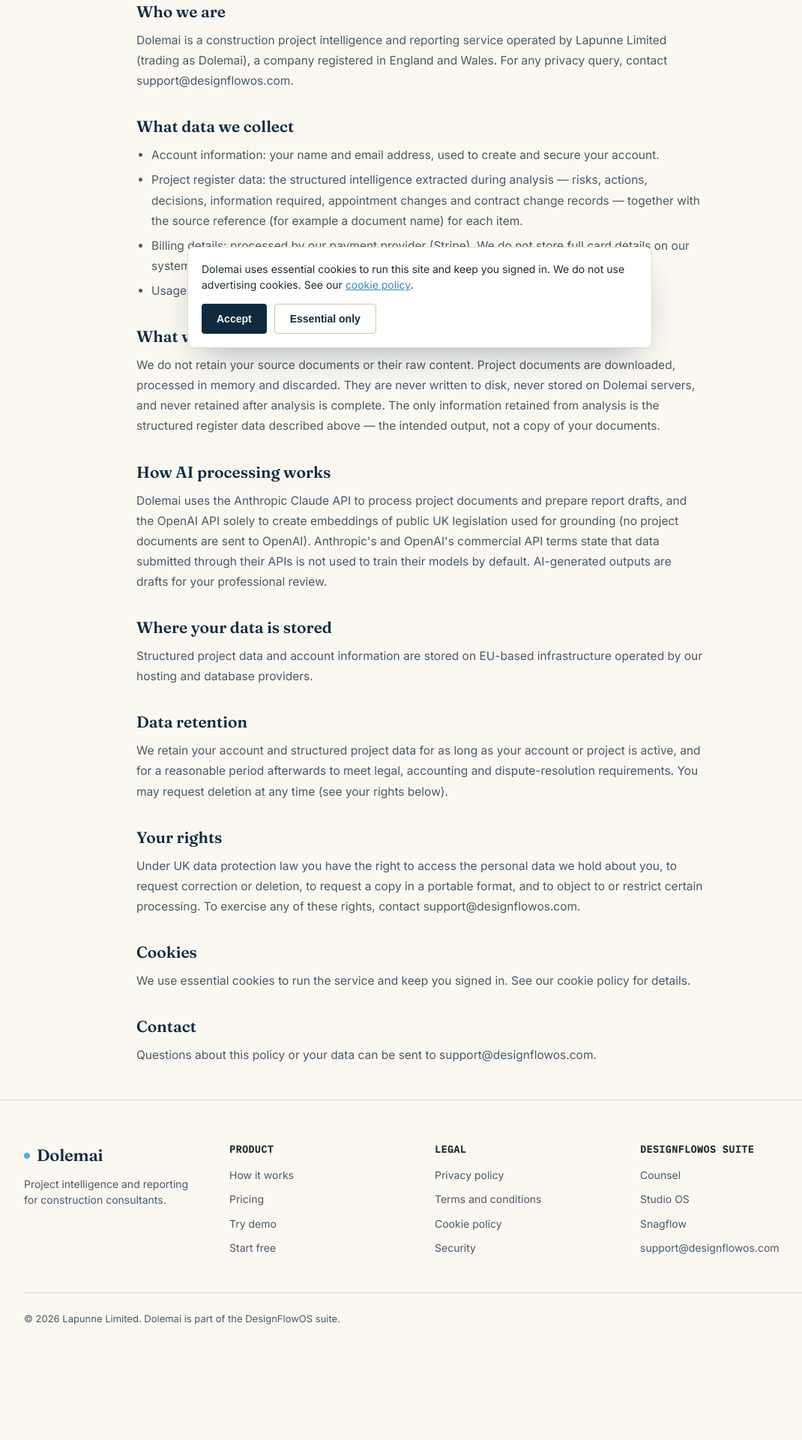
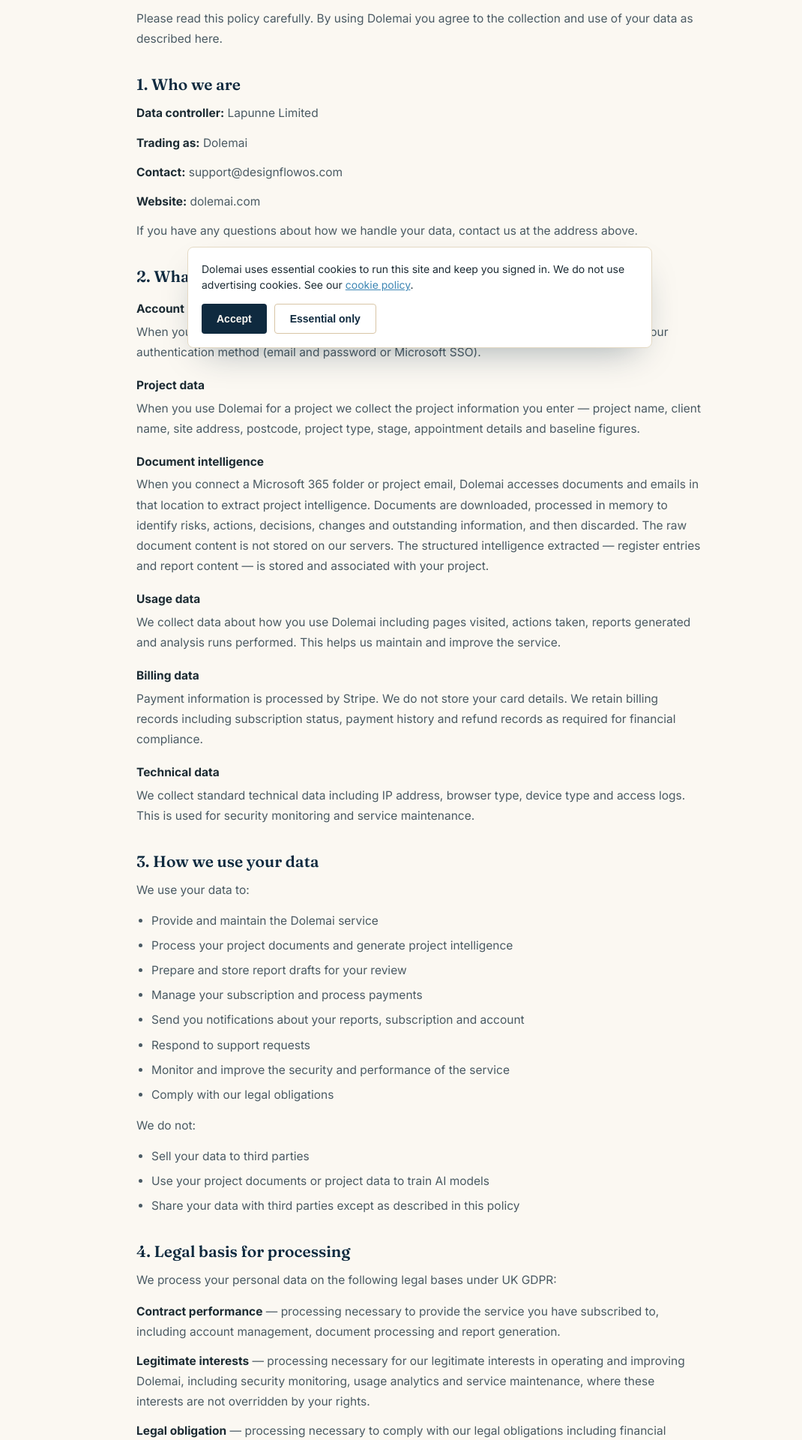
Before and after one commit to DesignflowOSapp/dolemai-marketing, a Next.js app: page /privacy in a window 1280 px wide. Shown: the part 320-2240 px from the top of the page at 75% size, without its empty margins (80-1150 px from the left). Before the commit the page ends 2129 px from the top, so only its background shows below. Built offline with nearby package versions, Linux system fonts and the light colour scheme.

Commit message:
Privacy: full rewrite (UK GDPR, third-parties table, data rights)

```diff
--- a/app/(marketing)/privacy/page.tsx
+++ b/app/(marketing)/privacy/page.tsx
@@ -1,10 +1,10 @@
-import { LegalShell, H, P, UL } from "@/components/legal";
+import { LegalShell, H, Sub, P, PB, UL, Table } from "@/components/legal";
 import { pageMeta } from "@/lib/seo";
 
 export const metadata = pageMeta({
   title: "Privacy policy",
   description:
-    "How Dolemai handles your data. Source documents are processed in memory and never stored; only structured register data is retained. Operated by Lapunne Limited trading as Dolemai.",
+    "How Dolemai (Lapunne Limited) collects, uses and protects your personal data under UK GDPR — data collected, AI processing, storage, retention, third parties and your rights.",
   path: "/privacy",
 });
 
@@ -12,41 +12,124 @@
   return (
     <LegalShell
       title="Privacy policy"
-      updated="16 July 2026"
-      intro="This policy explains what information Dolemai collects, how it is processed, and your rights. Dolemai is operated by Lapunne Limited (trading as Dolemai)."
+      updated="July 2026"
+      intro="Dolemai is provided by Lapunne Limited, a company registered in England and Wales. This policy explains how we collect, use and protect your personal data when you use Dolemai at app.dolemai.com."
     >
+      <P>{`Please read this policy carefully. By using Dolemai you agree to the collection and use of your data as described here.`}</P>
 
-      <H>Who we are</H>
-      <P>Dolemai is a construction project intelligence and reporting service operated by Lapunne Limited (trading as Dolemai), a company registered in England and Wales. For any privacy query, contact support@designflowos.com.</P>
+      <H>1. Who we are</H>
+      <PB lead="Data controller:" text="Lapunne Limited" />
+      <PB lead="Trading as:" text="Dolemai" />
+      <PB lead="Contact:" text="support@designflowos.com" />
+      <PB lead="Website:" text="dolemai.com" />
+      <P>{`If you have any questions about how we handle your data, contact us at the address above.`}</P>
 
-      <H>What data we collect</H>
+      <H>2. What data we collect</H>
+      <Sub>Account data</Sub>
+      <P>{`When you create an account we collect your email address, your name if you provide it, and your authentication method (email and password or Microsoft SSO).`}</P>
+      <Sub>Project data</Sub>
+      <P>{`When you use Dolemai for a project we collect the project information you enter — project name, client name, site address, postcode, project type, stage, appointment details and baseline figures.`}</P>
+      <Sub>Document intelligence</Sub>
+      <P>{`When you connect a Microsoft 365 folder or project email, Dolemai accesses documents and emails in that location to extract project intelligence. Documents are downloaded, processed in memory to identify risks, actions, decisions, changes and outstanding information, and then discarded. The raw document content is not stored on our servers. The structured intelligence extracted — register entries and report content — is stored and associated with your project.`}</P>
+      <Sub>Usage data</Sub>
+      <P>{`We collect data about how you use Dolemai including pages visited, actions taken, reports generated and analysis runs performed. This helps us maintain and improve the service.`}</P>
+      <Sub>Billing data</Sub>
+      <P>{`Payment information is processed by Stripe. We do not store your card details. We retain billing records including subscription status, payment history and refund records as required for financial compliance.`}</P>
+      <Sub>Technical data</Sub>
+      <P>{`We collect standard technical data including IP address, browser type, device type and access logs. This is used for security monitoring and service maintenance.`}</P>
+
+      <H>3. How we use your data</H>
+      <P>{`We use your data to:`}</P>
       <UL items={[
-        "Account information: your name and email address, used to create and secure your account.",
-        "Project register data: the structured intelligence extracted during analysis — risks, actions, decisions, information required, appointment changes and contract change records — together with the source reference (for example a document name) for each item.",
-        "Billing details: processed by our payment provider (Stripe). We do not store full card details on our systems.",
-        "Usage and technical data: basic logs required to operate and secure the service.",
+        "Provide and maintain the Dolemai service",
+        "Process your project documents and generate project intelligence",
+        "Prepare and store report drafts for your review",
+        "Manage your subscription and process payments",
+        "Send you notifications about your reports, subscription and account",
+        "Respond to support requests",
+        "Monitor and improve the security and performance of the service",
+        "Comply with our legal obligations",
+      ]} />
+      <P>{`We do not:`}</P>
+      <UL items={[
+        "Sell your data to third parties",
+        "Use your project documents or project data to train AI models",
+        "Share your data with third parties except as described in this policy",
       ]} />
 
-      <H>What we do not retain</H>
-      <P>We do not retain your source documents or their raw content. Project documents are downloaded, processed in memory and discarded. They are never written to disk, never stored on Dolemai servers, and never retained after analysis is complete. The only information retained from analysis is the structured register data described above — the intended output, not a copy of your documents.</P>
+      <H>4. Legal basis for processing</H>
+      <P>{`We process your personal data on the following legal bases under UK GDPR:`}</P>
+      <PB lead="Contract performance" text="— processing necessary to provide the service you have subscribed to, including account management, document processing and report generation." />
+      <PB lead="Legitimate interests" text="— processing necessary for our legitimate interests in operating and improving Dolemai, including security monitoring, usage analytics and service maintenance, where these interests are not overridden by your rights." />
+      <PB lead="Legal obligation" text="— processing necessary to comply with our legal obligations including financial record-keeping and tax compliance." />
+      <PB lead="Consent" text="— where we send you marketing communications, we will ask for your consent separately. You may withdraw consent at any time." />
 
-      <H>How AI processing works</H>
-      <P>Dolemai uses the Anthropic Claude API to process project documents and prepare report drafts, and the OpenAI API solely to create embeddings of public UK legislation used for grounding (no project documents are sent to OpenAI). Anthropic&apos;s and OpenAI&apos;s commercial API terms state that data submitted through their APIs is not used to train their models by default. AI-generated outputs are drafts for your professional review.</P>
+      <H>5. AI processing</H>
+      <P>{`Dolemai uses the Anthropic Claude API to process your project documents and generate report content. When you run an analysis or generate a report, your project documents and data are sent to Anthropic's API for processing.`}</P>
+      <P>{`Anthropic does not use data submitted through their API to train AI models by default, in accordance with their commercial terms of service. You can review Anthropic's privacy and data handling policies at anthropic.com.`}</P>
+      <P>{`Dolemai also uses OpenAI's API for generating embeddings of public legislative content only. No project data or personal data is sent to OpenAI.`}</P>
 
-      <H>Where your data is stored</H>
-      <P>Structured project data and account information are stored on EU-based infrastructure operated by our hosting and database providers.</P>
+      <H>6. Data storage and security</H>
+      <Sub>Where your data is stored</Sub>
+      <P>{`Your account and project data is stored in Supabase, hosted on infrastructure in the European Union. Payment data is processed and stored by Stripe in accordance with their security standards.`}</P>
+      <Sub>How long we keep your data</Sub>
+      <UL items={[
+        "Account data: retained while your account is active and for 12 months after closure",
+        "Project data and reports: retained while your project is active and for 12 months after the project is closed or deleted",
+        "Billing records: retained for 7 years as required by UK financial regulations",
+        "Usage logs: retained for 90 days",
+      ]} />
+      <Sub>Security measures</Sub>
+      <P>{`We implement appropriate technical and organisational measures to protect your data including encrypted data storage, secure API connections, authentication controls and access restrictions. No system is completely secure — if you believe your account has been compromised, contact us immediately at support@designflowos.com.`}</P>
 
-      <H>Data retention</H>
-      <P>We retain your account and structured project data for as long as your account or project is active, and for a reasonable period afterwards to meet legal, accounting and dispute-resolution requirements. You may request deletion at any time (see your rights below).</P>
+      <H>7. Third parties we use</H>
+      <P>{`We share data with the following third parties as necessary to provide the service:`}</P>
+      <Table
+        head={["Provider", "Purpose", "Data shared"]}
+        rows={[
+          ["Anthropic", "AI document processing", "Project documents, project context"],
+          ["Supabase", "Database and authentication", "Account and project data"],
+          ["Stripe", "Payment processing", "Billing and subscription data"],
+          ["Resend", "Email delivery", "Email address, email content"],
+          ["Microsoft (Azure)", "Microsoft 365 integration", "OAuth tokens for folder/email access"],
+          ["Cloudflare", "Hosting and CDN", "Request logs, technical data"],
+        ]}
+      />
+      <P>{`We do not share your data with any other third parties without your consent except where required by law.`}</P>
 
-      <H>Your rights</H>
-      <P>Under UK data protection law you have the right to access the personal data we hold about you, to request correction or deletion, to request a copy in a portable format, and to object to or restrict certain processing. To exercise any of these rights, contact support@designflowos.com.</P>
+      <H>8. Microsoft 365 integration</H>
+      <P>{`When you connect your Microsoft 365 account to Dolemai, we request permission to access specific SharePoint folders and project email. We use these permissions only to read documents and emails for project analysis as you direct. We do not access any Microsoft 365 data beyond what you explicitly connect.`}</P>
+      <P>{`Your Microsoft 365 access tokens are stored securely and used only to access the folders and email accounts you have connected. You can revoke this access at any time by disconnecting your sources in Project Settings or by revoking the Dolemai application in your Microsoft 365 account settings.`}</P>
 
-      <H>Cookies</H>
-      <P>We use essential cookies to run the service and keep you signed in. See our cookie policy for details.</P>
+      <H>9. Your rights</H>
+      <P>{`Under UK GDPR you have the following rights:`}</P>
+      <PB lead="Right of access" text="— you may request a copy of the personal data we hold about you." />
+      <PB lead="Right to rectification" text="— you may ask us to correct inaccurate data we hold about you." />
+      <PB lead="Right to erasure" text="— you may ask us to delete your personal data. We will comply unless we have a legal obligation to retain it." />
+      <PB lead="Right to restriction" text="— you may ask us to restrict processing of your data in certain circumstances." />
+      <PB lead="Right to portability" text="— you may request your data in a structured, machine-readable format." />
+      <PB lead="Right to object" text="— you may object to processing based on legitimate interests." />
+      <PB lead="Right to withdraw consent" text="— where processing is based on consent, you may withdraw it at any time." />
+      <P>{`To exercise any of these rights, contact us at support@designflowos.com. We will respond within one month.`}</P>
+      <P>{`You also have the right to lodge a complaint with the Information Commissioner's Office (ICO) at ico.org.uk if you believe we have not handled your data correctly.`}</P>
 
-      <H>Contact</H>
-      <P>Questions about this policy or your data can be sent to support@designflowos.com.</P>
+      <H>10. Cookies</H>
+      <P>{`Dolemai uses essential cookies to maintain your login session and provide the service. We do not use advertising cookies or tracking cookies.`}</P>
+      <P>{`We may use analytics cookies to understand how the service is used. Where we do, we will ask for your consent via the cookie banner when you first visit.`}</P>
+      <P>{`You can manage cookie preferences at any time via the cookie settings link in the footer.`}</P>
+
+      <H>11. Children</H>
+      <P>{`Dolemai is a professional service intended for use by adults. We do not knowingly collect data from anyone under the age of 18. If you believe a child has provided us with personal data, contact us at support@designflowos.com and we will delete it.`}</P>
+
+      <H>12. Changes to this policy</H>
+      <P>{`We may update this policy from time to time. We will notify you of material changes by email. The current version is always available at dolemai.com/privacy.`}</P>
+
+      <H>13. Contact</H>
+      <P>{`If you have any questions about this policy or how we handle your data:`}</P>
+      <P>{`Lapunne Limited`}</P>
+      <P>{`support@designflowos.com`}</P>
+      <P>{`dolemai.com`}</P>
+      <P>{`For data protection queries specifically, contact us with the subject line "Data Protection".`}</P>
     </LegalShell>
   );
 }
--- a/components/legal.tsx
+++ b/components/legal.tsx
@@ -26,6 +26,15 @@
   return <p style={{ color: paper.inkSoft, fontSize: 15.5, lineHeight: 1.75, margin: "0 0 14px" }}>{children}</p>;
 }
 
+/** Paragraph with a bold lead-in (e.g. "Right of access — you may ..."). */
+export function PB({ lead, text }: { lead: string; text: string }) {
+  return (
+    <p style={{ color: paper.inkSoft, fontSize: 15.5, lineHeight: 1.75, margin: "0 0 12px" }}>
+      <strong style={{ color: paper.ink }}>{lead}</strong> {text}
+    </p>
+  );
+}
+
 export function UL({ items }: { items: string[] }) {
   return (
     <ul style={{ color: paper.inkSoft, fontSize: 15.5, lineHeight: 1.75, margin: "0 0 14px", paddingLeft: 20 }}>
@@ -33,3 +42,28 @@
     </ul>
   );
 }
+
+export function Table({ head, rows }: { head: string[]; rows: string[][] }) {
+  return (
+    <div style={{ overflowX: "auto", border: "1px solid " + paper.sandLine, borderRadius: 6, margin: "0 0 16px" }}>
+      <table style={{ width: "100%", borderCollapse: "collapse", fontSize: 14 }}>
+        <thead>
+          <tr>
+            {head.map((h) => (
+              <th key={h} style={{ textAlign: "left", padding: "10px 14px", borderBottom: "1px solid " + paper.sandLine, background: paper.paperWarm, color: paper.ink, fontWeight: 600, fontFamily: fonts.mono, fontSize: 11.5, textTransform: "uppercase", letterSpacing: "0.04em", whiteSpace: "nowrap" }}>{h}</th>
+            ))}
+          </tr>
+        </thead>
+        <tbody>
+          {rows.map((r, i) => (
+            <tr key={i}>
+              {r.map((c, j) => (
+                <td key={j} style={{ padding: "10px 14px", borderBottom: "1px solid " + paper.sandLine, color: j === 0 ? paper.ink : paper.inkSoft, fontWeight: j === 0 ? 600 : 400, verticalAlign: "top", lineHeight: 1.5 }}>{c}</td>
+              ))}
+            </tr>
+          ))}
+        </tbody>
+      </table>
+    </div>
+  );
+}
```
